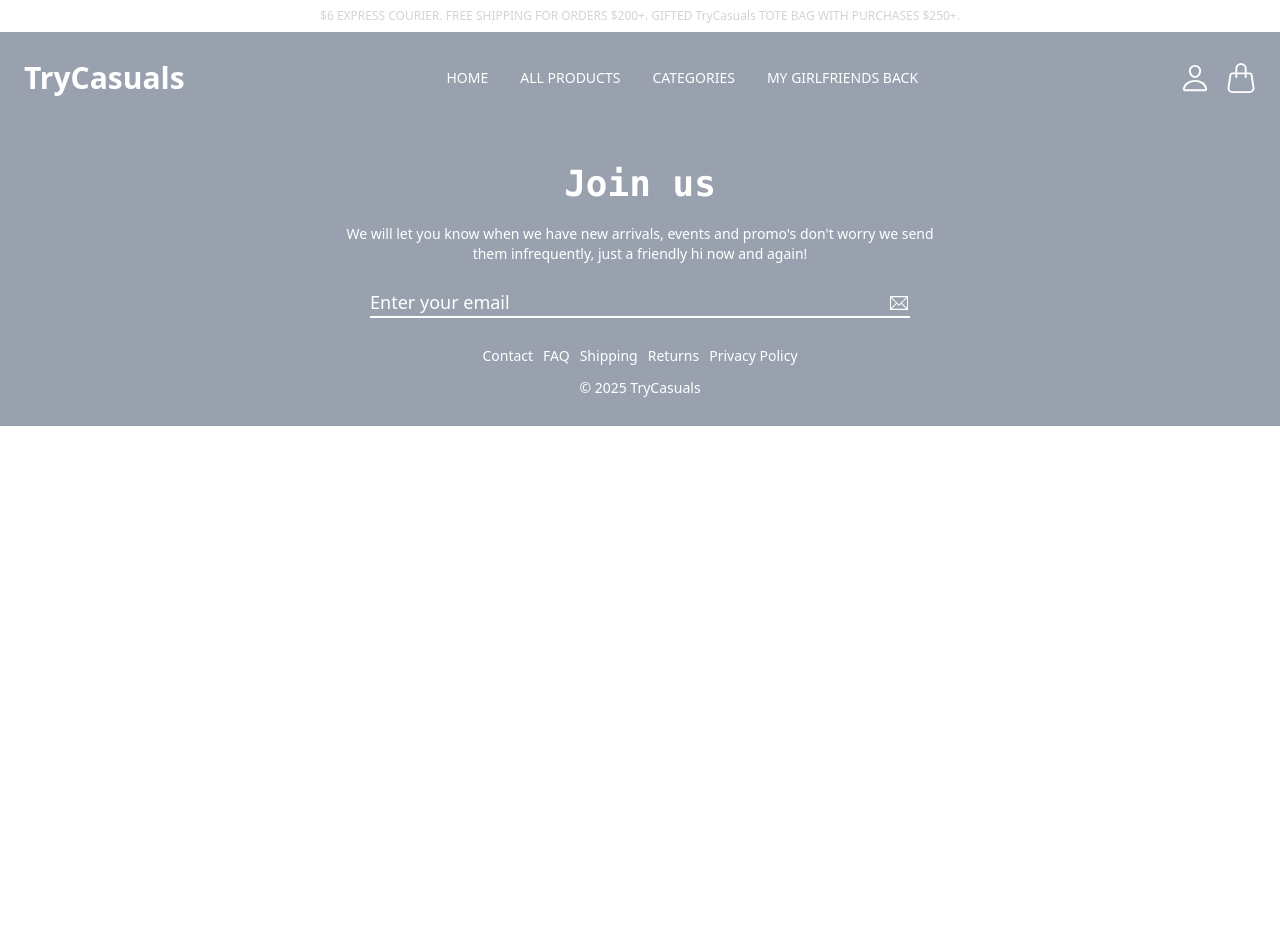
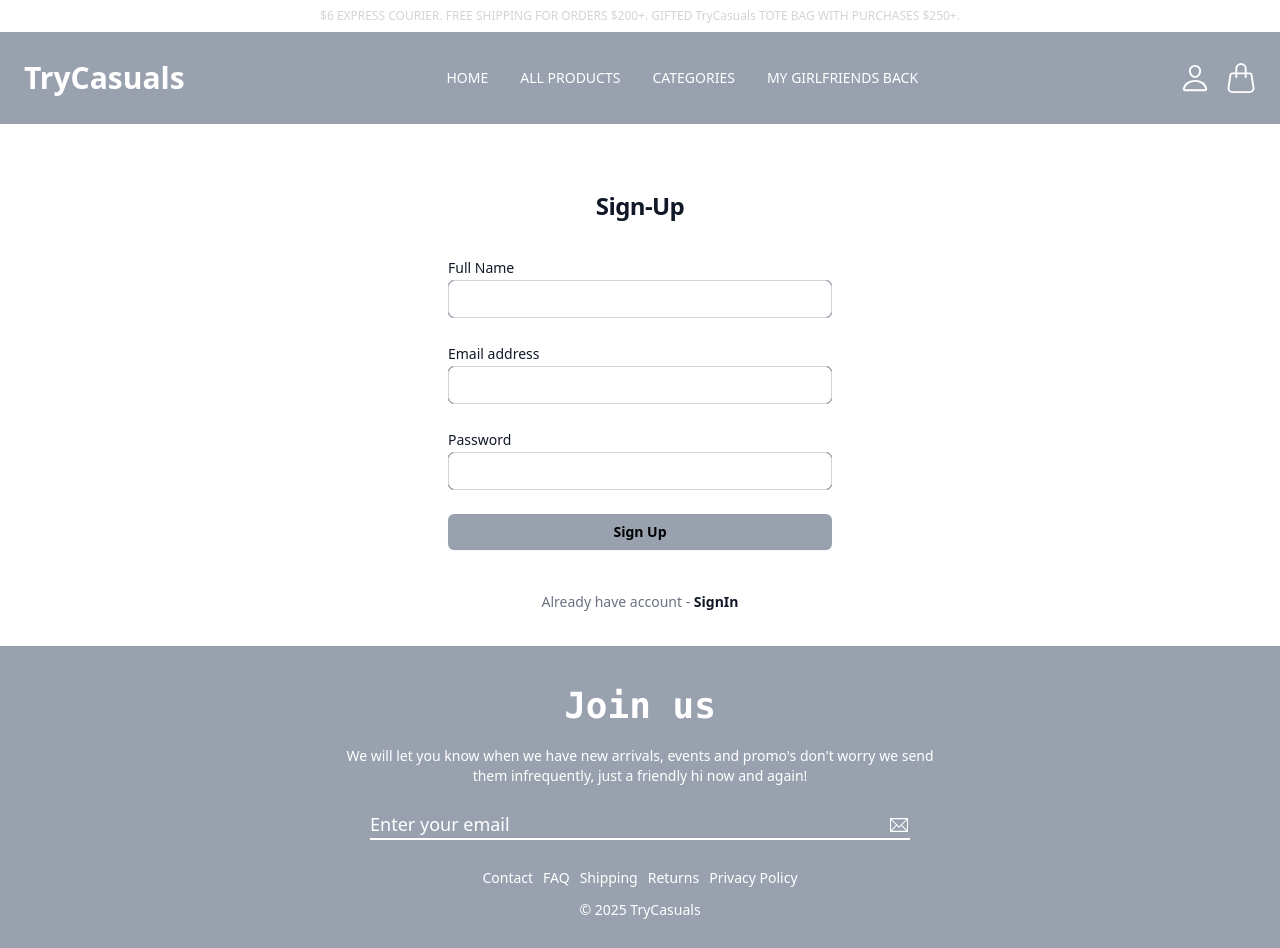
Before and after one commit to adityasoam55/CODSOFT, a React (Vite) app in the folder level3-task1/: page /signup in a window 1280 px wide. Before the commit the page ends 800 px from the top, so only its background shows below. Built offline with nearby package versions, Linux system fonts and the light colour scheme.

Commit message:
Signup page added

```diff
--- a/level3-task1/src/App.jsx
+++ b/level3-task1/src/App.jsx
@@ -8,6 +8,7 @@ import CategoryList from './components/CategoryList'
 import CategoryProducts from './components/CategoryProducts'
 import ProductDetails from './components/ProductDetails'
 import Login from './components/Login'
+import Signup from './components/Signup'
 
 
 function App() {
@@ -22,6 +23,7 @@ function App() {
         <Route path="/categorylist/" element={<CategoryList />} />
         <Route path="/category/:category" element={<CategoryProducts />} />
         <Route path="/login/" element={<Login />} />
+        <Route path="/signup/" element={<Signup />} />
       </Routes>
       <Footer />
     </div>
--- /dev/null
+++ b/level3-task1/src/components/Signup.jsx
@@ -0,0 +1,82 @@
+import { Form, Formik, useFormik } from "formik";
+import Input, { FormikInput } from "./Input";
+import React from "react";
+import * as Yup from 'yup';
+import { Link } from "react-router-dom";
+
+function Login() {
+
+    function callLoginAPI({email, password}) {
+        console.log("calling login API", email, password)
+    }
+
+    const signupSchema = Yup.object().shape({
+        fullname: Yup.string().required(),
+        email: Yup.string().email().required(),
+        password: Yup.string().min(8).max(12).required()
+    })
+
+    const initialValues = {
+        fullname: "",
+        email: "",
+        password: ""
+    }
+
+    return (
+        <div className="flex min-h-full flex-1 flex-col justify-center px-6 py-8 lg:px-8">
+            <div className="sm:mx-auto sm:w-full sm:max-w-sm">
+                <h2 className="mt-8 text-center text-2xl/9 font-bold tracking-tight text-gray-900">
+                    Sign-Up
+                </h2>
+            </div>
+
+            <div className="mt-8 sm:mx-auto sm:w-full sm:max-w-sm">
+                <Formik
+                    onSubmit={callLoginAPI}
+                    validationSchema={signupSchema}
+                    initialValues={initialValues}
+                >
+                    <Form className="space-y-6">
+                        <FormikInput
+                            id="fullname"
+                            name="fullname"
+                            label="Full Name"
+                            type="string"
+                        />
+                        <FormikInput
+                            id="email"
+                            name="email"
+                            label="Email address"
+                            type="email"
+                        />
+
+                        <FormikInput
+                            id="password"
+                            name="password"
+                            label="Password"
+                            type="password"
+                        />
+
+                        <div>
+                            <button
+                                type="submit"
+                                className="flex w-full justify-center rounded-md bg-gray-400 px-3 py-1.5 text-sm/6 font-semibold text-black shadow-xs hover:bg-gray-300 focus-visible:outline-2 "
+                            >
+                                Sign Up
+                            </button>
+                        </div>
+                    </Form>
+                </Formik>
+
+                <p className="mt-10 text-center text-sm/6 text-gray-500">
+                   Already have account - {''}
+                    <Link to="/login/" className="font-semibold text-gray-900 hover:text-gray-700 hover:underline hover:underline-offset-4">
+                       SignIn
+                    </Link>
+                </p>
+            </div>
+        </div>
+    )
+}
+
+export default Login;
```
